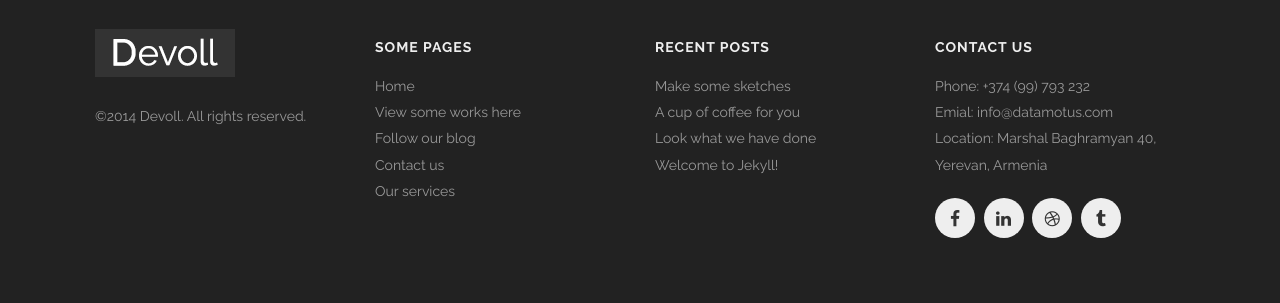
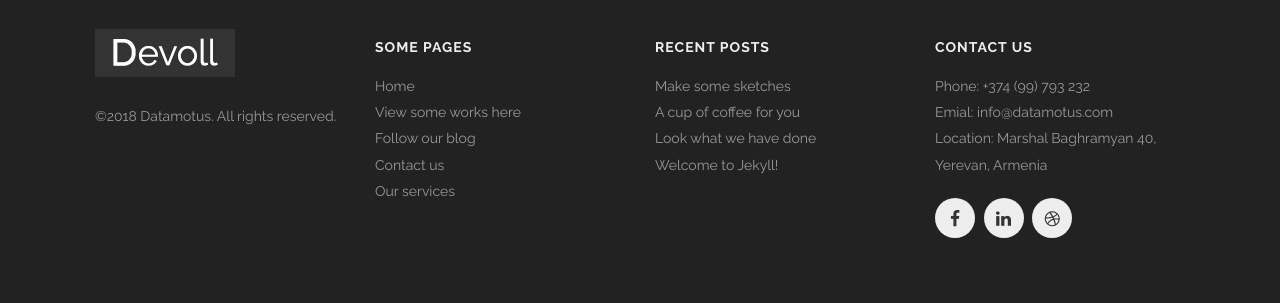
Before and after one commit to Habet/datamotus.github.io, a Jekyll site: the page built from contact.html, in a window 1280 px wide. Shown: the part 1082-1385 px from the top of the page. Built offline with Jekyll 4.4.1, drawn with Linux system fonts in a browser that asks for light colours.

Commit message:
Update footer.html

```diff
--- a/_includes/footer.html
+++ b/_includes/footer.html
@@ -7,7 +7,7 @@
           <img alt="" src="{{site.url}}/images/logo-grey.png" />
         </a>
       </h1>
-      <p>©2014 Devoll. All rights reserved.</p>
+      <p>©2018 Datamotus. All rights reserved.</p>
       <div class='spacing'></div>
       <div class='spacing'></div>
     </div>
@@ -62,11 +62,7 @@
             <i class='fa fa-dribbble'></i>
           </a>
         </li>
-        <li>
-          <a href='http://tumblr.com'>
-            <i class='fa fa-tumblr'></i>
-          </a>
-        </li>
+
       </ul>
       <div class='spacing'></div>
     </div>
```
